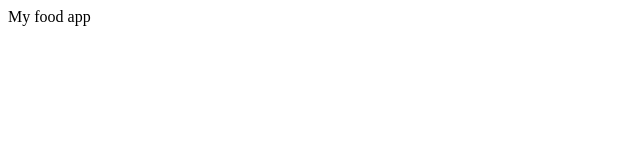
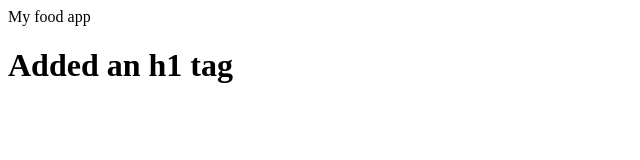
Before and after one commit to akinsikuoluwafemi/food_app, a plain HTML site: page index.html in a window 1280 px wide. Shown: the whole page, without its empty margins (0-640 px from the left). Drawn offline with Linux system fonts and the light colour scheme.

Commit message:
added an header

```diff
--- a/index.html
+++ b/index.html
@@ -8,5 +8,8 @@
 </head>
 <body>
   My food app
+
+
+  <h1>Added an h1 tag</h1>
 </body>
 </html>
```
